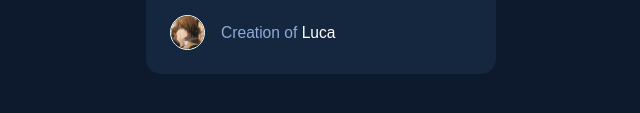
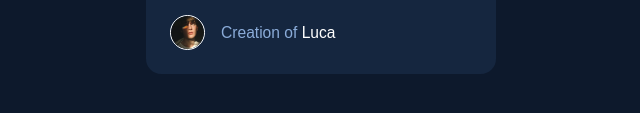
Before and after one commit to lucauriel/NFTPreview, a plain HTML site: page index.html in a window 1280 px wide. Shown: the part 611-724 px from the top of the page, 319-959 px from the left. Drawn offline with Linux system fonts and the light colour scheme.

Commit message:
ganti icon

```diff
--- a/index.html
+++ b/index.html
@@ -39,7 +39,7 @@
       </div>
     </div>
     <div class="card_lower">
-      <img src="/images/yagami.jpg" alt="">
+      <img src="/images/image-avatar.png" alt="">
       <p>Creation of <a href="">Luca</a></p>
     </div>
   </main>
```
